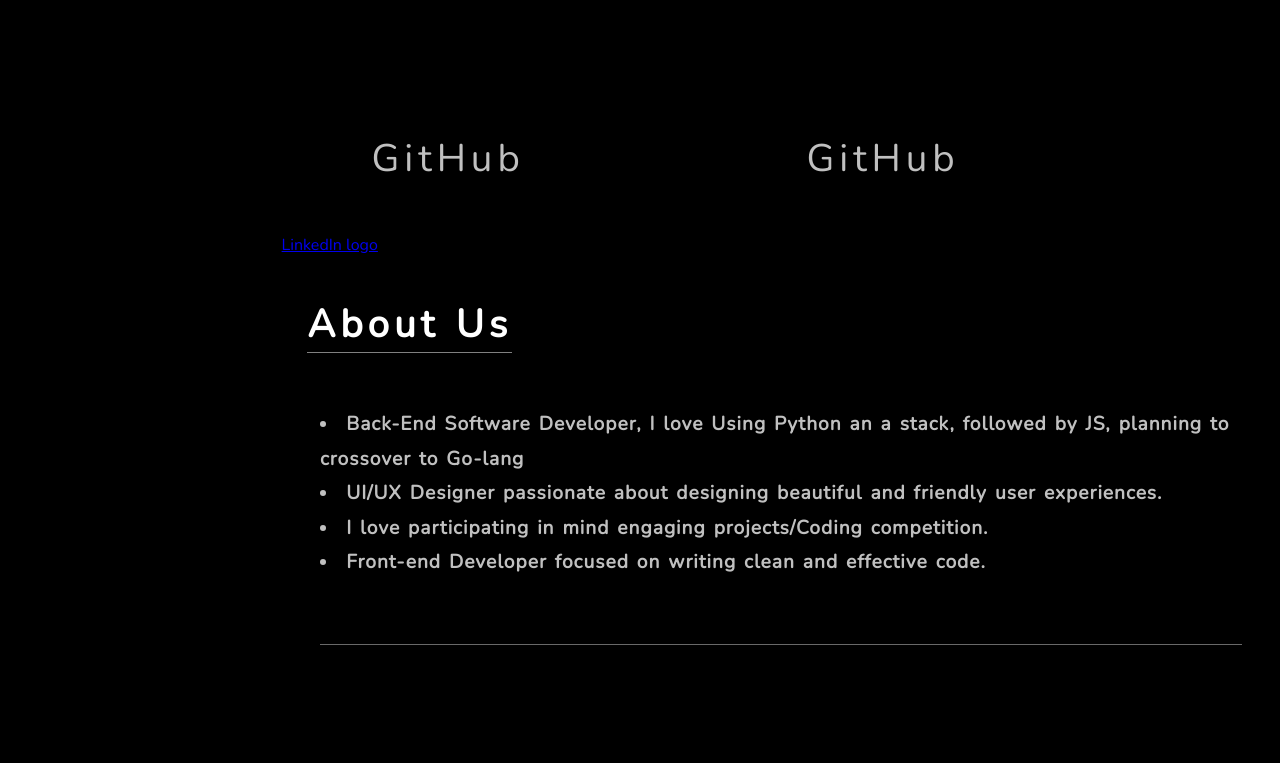
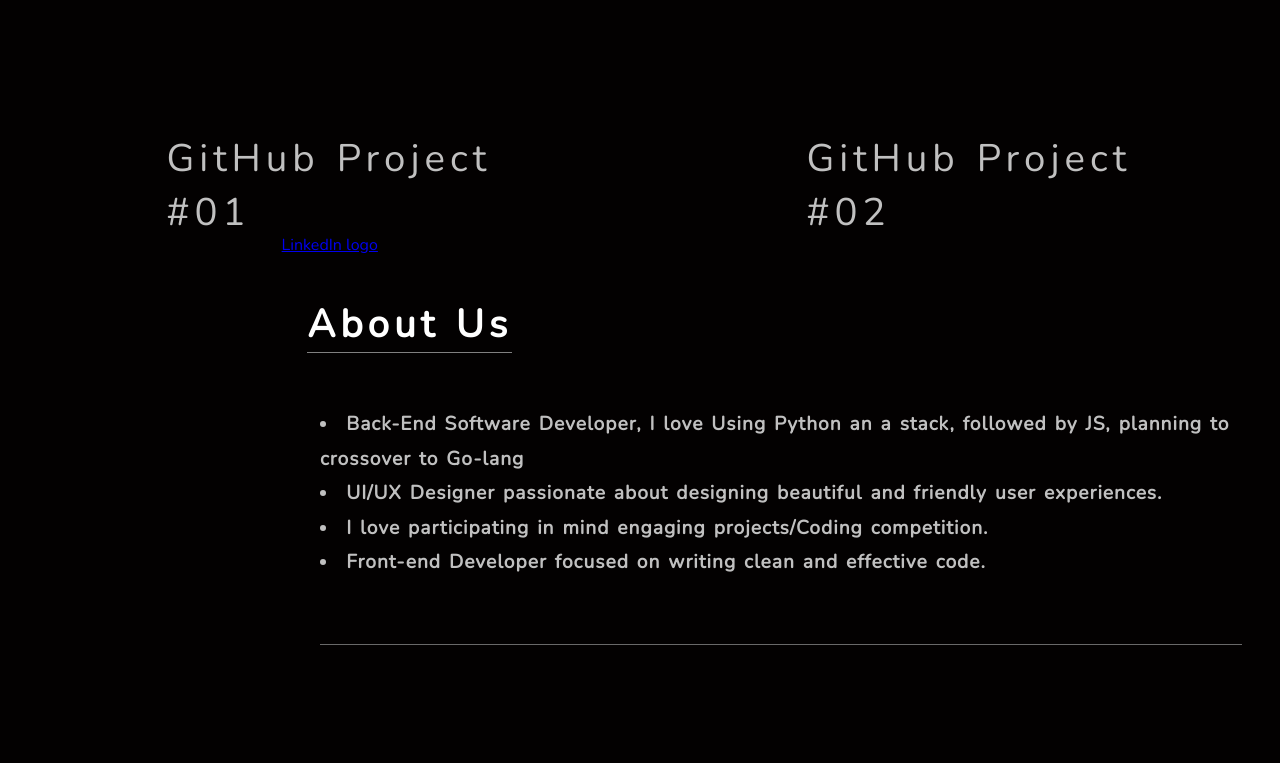
Before and after one commit to dunnyk/DanAtaWeb, a plain HTML site: page index.html in a window 1280 px wide. Shown: the part 1020-1783 px from the top of the page. Drawn offline with nearby package versions, Linux system fonts and the light colour scheme.

Commit message:
antar changed protfolio decription

```diff
--- a/index.html
+++ b/index.html
@@ -22,11 +22,11 @@
         <div class="projects-grid">
             <nav id="projectsbar">
                 <a id="profile-link" class="project-tile" target="_blank" href="https://github.com/dunnyk">
-                    GitHub
+                    GitHub Project #01
                 </a>
 
                 <a id="profile-link" class="project-tile" target="_blank" href="https://github.com/antarzerrougui">
-                    GitHub
+                    GitHub Project #02
                 </a>
 
             </nav>
--- a/styles.css
+++ b/styles.css
@@ -3,7 +3,7 @@
 body {
   font-family: 'nunito';
   color: white;
-  background-color: black;
+  background-color: rgb(3, 1, 1);
   line-height: 1.4;
   width: 100%;
 }
```
